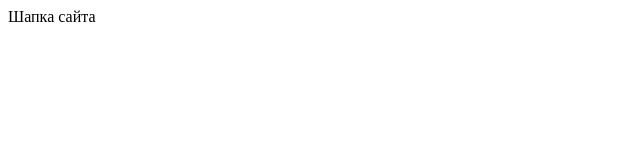
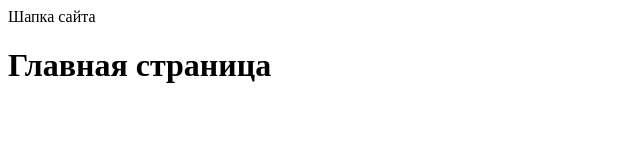
Before and after one commit to MartiMellow13/KR_Mironov, a plain HTML site: page index.html in a window 1280 px wide. Shown: the whole page, without its empty margins (0-640 px from the left). Drawn offline with Linux system fonts and the light colour scheme.

Commit message:
Коммит в мейне

```diff
--- a/index.html
+++ b/index.html
@@ -8,3 +8,4 @@
     <header>Шапка сайта</header>
 </body>
 </html>
+    <h1>Главная страница</h1>
```
